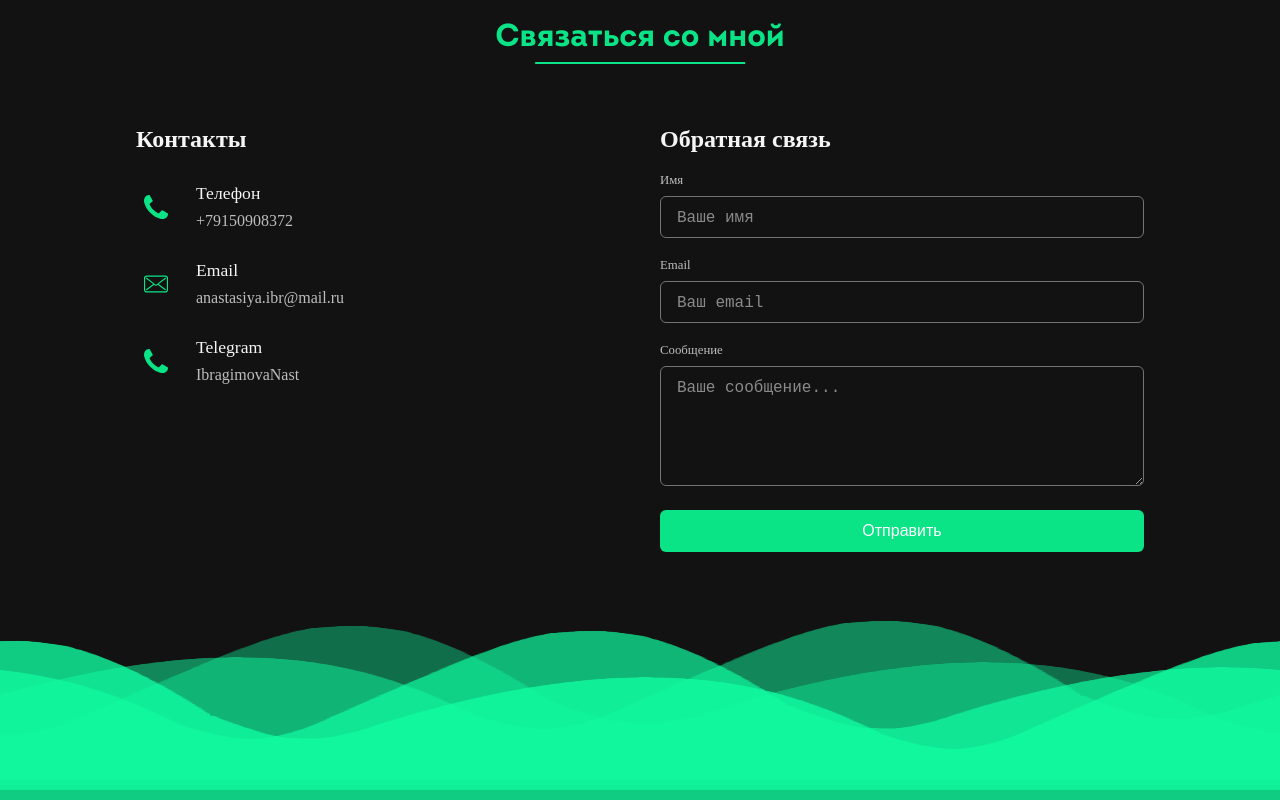
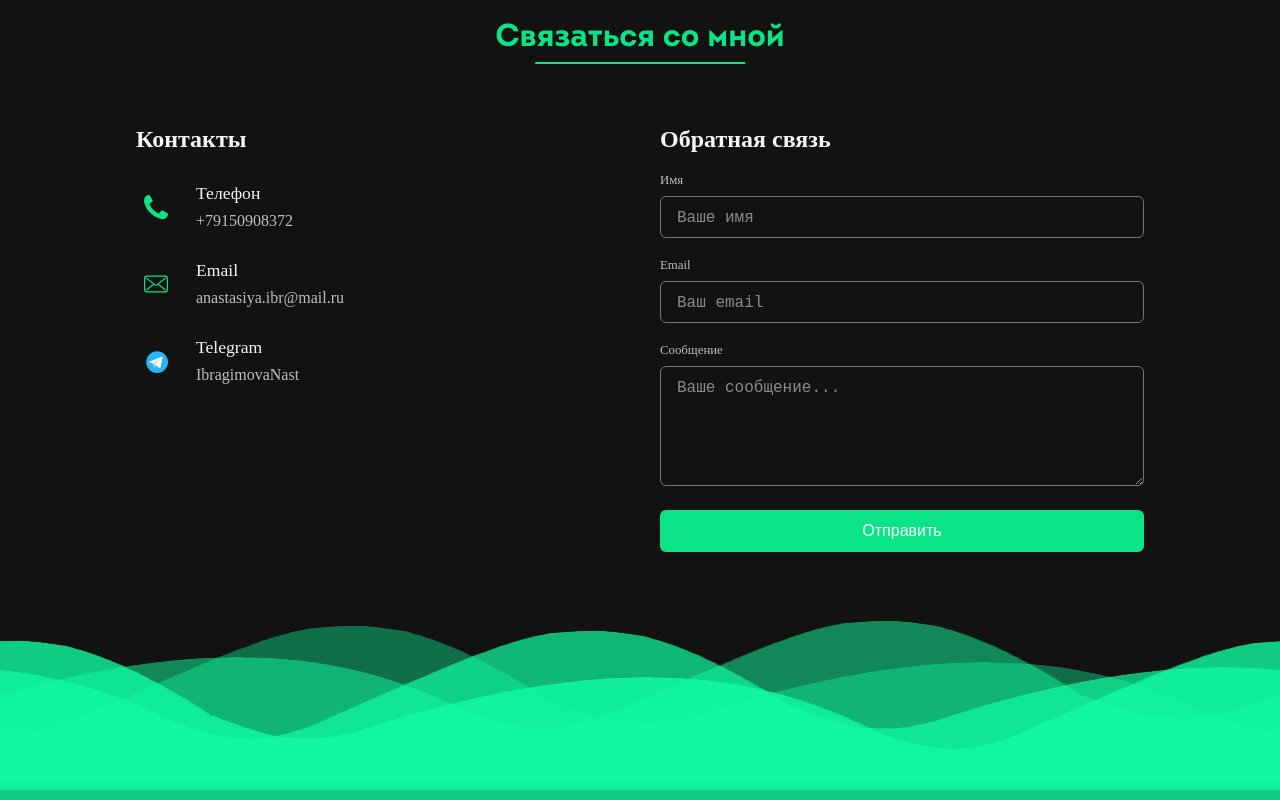
Before and after one commit to IbragimovaN/My-site, a React (Vite) app in the folder react-project/: page / in a window 1280 px wide. Shown: the part 4278-5078 px from the top of the page. Built offline with nearby package versions, Linux system fonts and the light colour scheme.

Commit message:
fix: изменен значек тг

```diff
--- a/react-project/src/constants/contacts-data.tsx
+++ b/react-project/src/constants/contacts-data.tsx
@@ -1,5 +1,7 @@
 import EmailIcon from "../assets/icons/contacts/email.svg?react";
 import PhoneIcon from "../assets/icons/contacts/phone.svg?react";
+import TelegramIcon from "../assets/icons/contacts/telegram.svg?react";
+
 export const CONTACTS_DATA = [
   {
     id: 1,
@@ -17,7 +19,7 @@ export const CONTACTS_DATA = [
   },
   {
     id: 3,
-    icon: <PhoneIcon />,
+    icon: <TelegramIcon />,
     title: "Telegram",
     value: "IbragimovaNast",
     link: "https://t.me/IbragimovaNast",
```
Also changed, not shown: react-project/src/assets/icons/contacts/teleg.svg (added), react-project/src/assets/icons/contacts/telegram.svg (added).
